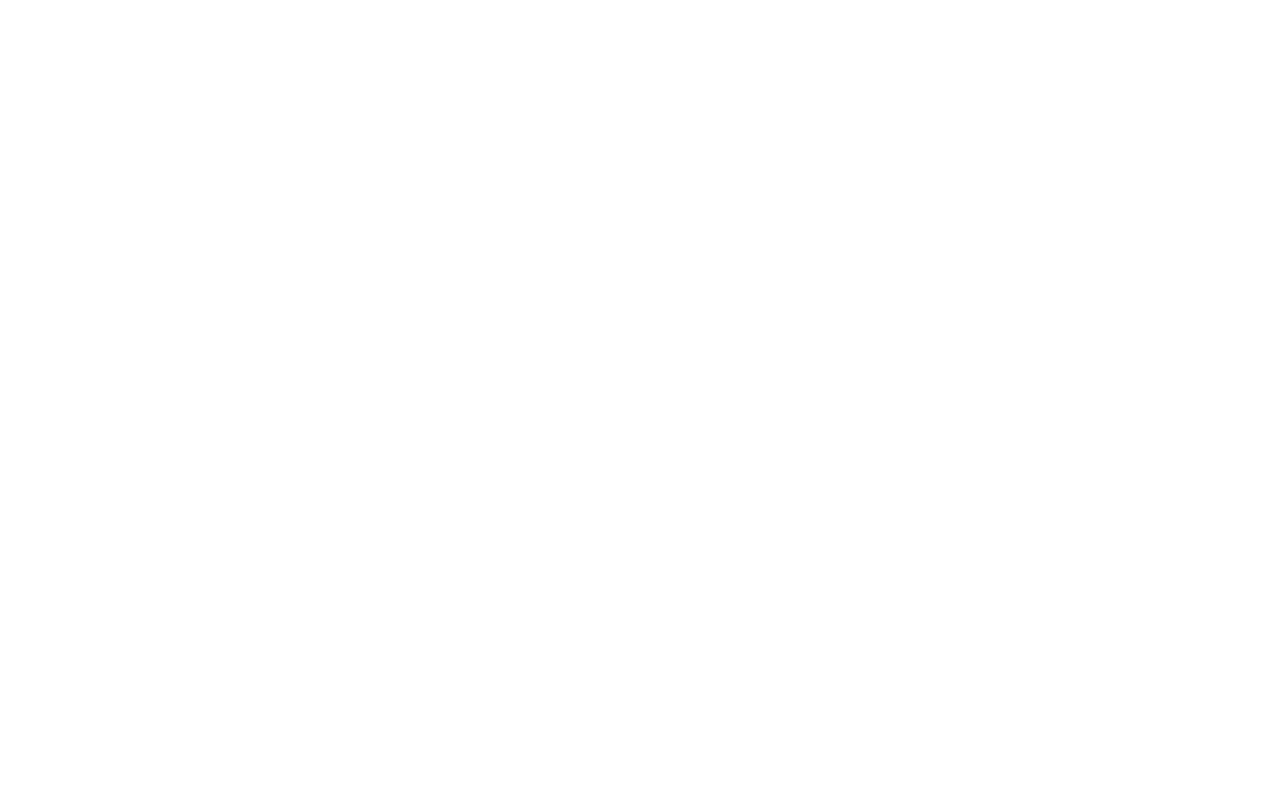
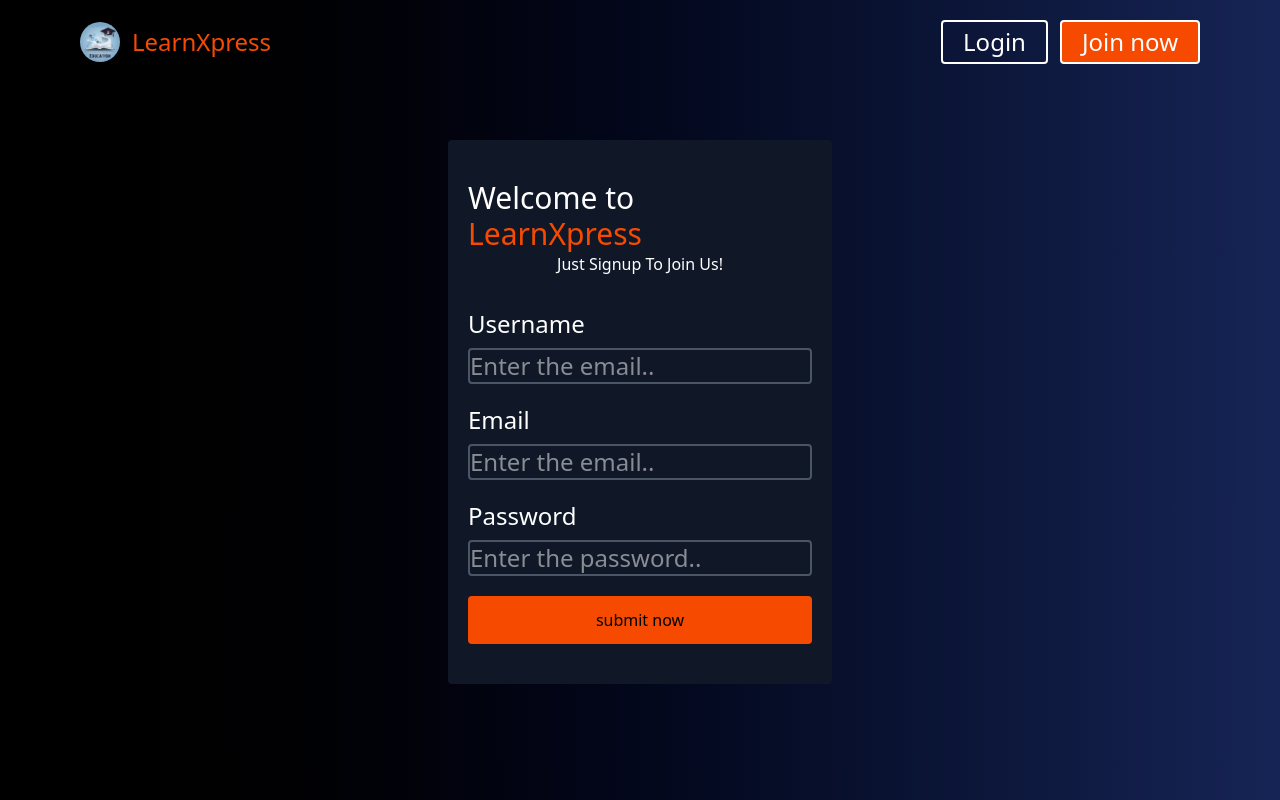
Before and after one commit to Neeraj-chauhan12/course-selling-website-frontend, a React (Vite) app: page /signup in a window 1280 px wide. Built offline with nearby package versions, Linux system fonts and the light colour scheme.

Commit message:
login signup

```diff
--- a/package.json
+++ b/package.json
@@ -11,10 +11,14 @@
   },
   "dependencies": {
     "@tailwindcss/vite": "^4.1.11",
+    "axios": "^1.11.0",
     "react": "^18.3.1",
     "react-dom": "^18.3.1",
+    "react-hook-form": "^7.61.1",
     "react-icons": "^5.5.0",
     "react-router-dom": "^7.7.1",
+    "react-slick": "^0.30.3",
+    "slick-carousel": "^1.8.1",
     "tailwindcss": "^4.1.11"
   },
   "devDependencies": {
--- a/src/components/Home.jsx
+++ b/src/components/Home.jsx
@@ -1,11 +1,78 @@
-import React from 'react'
+import React, { useEffect, useState } from 'react'
 import logo from '../../public/profile.jpg'
 import { FaFacebook } from "react-icons/fa";
 import { IoLogoInstagram } from "react-icons/io5";
 import { FaGithub } from "react-icons/fa";
 import { FaLinkedin } from "react-icons/fa";
+import axios, { Axios }  from 'axios'
+import Slider from "react-slick";
+ import "slick-carousel/slick/slick.css";
+ import "slick-carousel/slick/slick-theme.css";
+import { Link } from 'react-router-dom';
 
 const Home = () => {
+
+  const [courses,setCourses]=useState([])
+
+  useEffect(()=>{
+      const findCourses=async()=>{
+        try {
+           const response =await axios.get('http://localhost:3000/course/findCourse',
+            {
+              withCredentials:true
+            }
+           )
+        console.log(response.data.allCourse)
+        setCourses(response.data.allCourse)
+
+        } catch (error) {
+          console.log("error in findcourse",error)
+
+        }
+      }
+      findCourses()
+  },[]);
+
+
+  var settings = {
+    dots: true,
+    infinite: true,
+    speed: 500,
+    slidesToShow: 4,
+    slidesToScroll: 1,
+    initialSlide: 0,
+    autoplay:true,
+    responsive: [
+      {
+        breakpoint: 1024,
+        settings: {
+          slidesToShow: 3,
+          slidesToScroll: 2,
+          infinite: true,
+          dots: true
+        }
+      },
+      {
+        breakpoint: 600,
+        settings: {
+          slidesToShow: 2,
+          slidesToScroll: 2,
+          initialSlide: 2
+        }
+      },
+      {
+        breakpoint: 480,
+        settings: {
+          slidesToShow: 1,
+          slidesToScroll: 1
+        }
+      }
+    ]
+  };
+
+
+
+
   return (
     <>
    <div className='h-screen container bg-gradient-to-r from-black mx-auto  to-blue-950'>
@@ -17,8 +84,8 @@
           <h1 className='text-2xl text-orange-600'>LearnXpress</h1>
         </div>
         <div className='flex gap-3'>
-         <button className='text-2xl py-2 px-5 rounded-2xl border-2 border-white text-white'>login</button>
-         <button className='text-2xl py-2 px-5 rounded-2xl border-2 border-white text-white'>signup</button>
+         <Link to={'/login'} className='text-2xl py-1 px-5 rounded border-2 border-white text-white'>login</Link>
+         <Link to={'/signup'} className='text-2xl py-1 px-5 rounded  border-2 border-white text-white'>signup</Link>
         </div>
 
     </div>
@@ -28,8 +95,8 @@
         <h1 className='text-orange-600 my-3 text-5xl'>LearnExpress</h1>
         <h5 className='text-sm opacity-60 text-white'>Sharpen your skill with courses crafted by experts</h5>
         <div className='flex my-2 gap-5'>
-            <button className='px-5 py-1 text-2xl rounded bg-green-500'>Explore Course</button>
-            <button className='px-5 py-1 text-2xl rounded bg-white '>Courses Videos</button>
+            <button className='px-5 py-1 text-2xl text-white rounded bg-green-500 hover:bg-white hover:text-black'>Explore Course</button>
+            <button className='px-5 py-1 text-2xl rounded bg-white text-black hover:bg-green-500 hover:text-white '>Courses Videos</button>
         </div>
 
 
@@ -37,13 +104,36 @@
 
 
    {/* course view on the front page */}
-    <div>
+    <div className='px-20 py-10 ' >
+
+       <Slider {...settings}>
+
+          {
+            courses.map((course)=>(
+              <div className='relative flex-shrink-0 transition-transform duration-300 transform hover:scale-105' key={course._id}>
+                <div className='h-60 w-80 bg-gray-900 text-white  '>
+                  <img className='h-32 w-80 object-cover' src={course.image.url} alt="" />
+                  <div className='flex justify-center pt-3 gap-3 items-center flex-col'>
+                       <h1 className='text-3xl'>{course.title}</h1>
+                       <button className='bg-orange-600 hover:bg-green-500 py-2 px-4 rounded-full border-2 border-white'>Enroll now</button>
+
+                  </div>
+
+
+
+                </div>
+              </div>
+            ))
+          }
+
+
+       </Slider>
 
     </div>
 
     {/* footer of this page */}
 
-    <div className='flex justify-between py-5 px-20 items-center'>
+    <div className='flex justify-between py-4 px-20 items-center'>
         <div>
         <div className='flex gap-3 items-center'>
           <img src={logo} className='h-10 w-10 object-cover rounded-full' alt="" />
@@ -63,6 +153,7 @@
             <h1 className='text-2xl mb-4'>connects</h1>
             <h3 className='opacity-60'>github-Neeraj-chauhan12</h3>
             <h3 className='opacity-60'>leetcode-Neeraj-chauhan12</h3>
+            <h3 className='opacity-60'>LinkedIn-Neeraj-chauhan12</h3>
         </div>
 
 
@@ -70,6 +161,7 @@
             <h1 className='text-white text-2xl mb-4'>Copyrights @2025</h1>
             <h3 className='opacity-60'>Terms & Conditions</h3>
             <h3 className='opacity-60'>Privacy Policy  </h3>
+            <h3 className='opacity-60'>Refund & Cancellation</h3>
         </div>
 
 
--- a/src/components/Login.jsx
+++ b/src/components/Login.jsx
@@ -1,10 +1,89 @@
 import React from 'react'
+import logo from '../../public/profile.jpg'
+import { useForm } from 'react-hook-form';
+import { Link } from 'react-router-dom';
+
 
 const Login = () => {
+
+    const {
+    register,
+    formState: { errors },
+  } = useForm();
+
+ function handleSubmit(data){
+  console.log(data)
+
+  const userLogin={
+
+    email:data.email,
+    password:data.password
+
+  }
+ }
+
   return (
-    <div>
+    <>
 
-    </div>
+    <div className='h-screen w-screen bg-gradient-to-r from-black to-blue-950'>
+        <div className='flex justify-between py-5 px-20 items-center'>
+
+              <div className='flex gap-3 items-center'>
+                <img src={logo} className='h-10 w-10 object-cover rounded-full' alt="" />
+                <h1 className='text-2xl text-orange-600'>LearnXpress</h1>
+              </div>
+              <div className='flex gap-3'>
+               <Link to={'/signup'} className='text-2xl py-1 px-5 rounded border-2 border-white text-white'>Signup</Link>
+               <button className='text-2xl py-1 px-5 rounded bg-orange-600 border-2 border-white text-white'>Join now</button>
+              </div>
+
+          </div>
+
+           <div className='flex justify-center  items-center'>
+
+
+
+
+        <form
+        className='w-96 py-10 mt-14 rounded bg-gray-900 px-5 '
+        onSubmit={handleSubmit()}>
+
+           <div className='flex justify-center text-white mb-8 items-center flex-col'>
+                <h1 className='text-3xl '>Welcome to <span className='text-orange-600'>LearnXpress</span></h1>
+                <h3>Log in to access paid content!</h3>
+              </div>
+
+            <h1 className='text-white text-2xl mb-2'>Email</h1>
+            <input
+
+                className='w-full mb-5 text-2xl text-white border-2 border-gray-600 rounded '
+               placeholder='Enter the email..'
+               type="email"
+               {...register('email')}
+                />
+
+               <h1 className='text-2xl mb-2 text-white'>Password</h1>
+                <input
+
+                 className='w-full mb-5 text-2xl text-white border-2 border-gray-600 rounded '
+                placeholder='Enter the password..'
+                type='password'
+                {...register('password')}
+                />
+
+                <button className='bg-orange-600 rounded w-full py-3 flex justify-center items-center' >submit now</button>
+
+        </form>
+
+
+
+            </div>
+
+          </div>
+
+
+
+    </>
   )
 }
 
--- a/src/components/Signup.jsx
+++ b/src/components/Signup.jsx
@@ -1,10 +1,106 @@
 import React from 'react'
+import logo from '../../public/profile.jpg'
+import { useForm } from 'react-hook-form';
+import { Link } from 'react-router-dom';
+import axios from 'axios';
 
 const Signup = () => {
+
+  const {
+      register,
+      handleSubmit,
+      formState: { errors },
+    } = useForm();
+
+  async function onsubmit(data){
+    console.log(data)
+
+    const userData={
+      username:data.username,
+      email:data.email,
+      password:data.password
+    }
+
+     await
+     axios.post("http://localhost:3000/user/register",userData)
+     .then((response)=>{
+      if(response.data){
+        alert("signup successfully")
+      }
+     })
+  }
+
   return (
-    <div>
+     <>
 
-    </div>
+        <div className='h-screen w-screen bg-gradient-to-r from-black to-blue-950'>
+            <div className='flex justify-between py-5 px-20 items-center'>
+
+                  <div className='flex gap-3 items-center'>
+                    <img src={logo} className='h-10 w-10 object-cover rounded-full' alt="" />
+                    <h1 className='text-2xl text-orange-600'>LearnXpress</h1>
+                  </div>
+                  <div className='flex gap-3'>
+                   <Link to={'/login'} className='text-2xl py-1 px-5 rounded border-2 border-white text-white'>Login</Link>
+                   <button className='text-2xl py-1 px-5 rounded bg-orange-600 border-2 border-white text-white'>Join now</button>
+                  </div>
+
+              </div>
+
+               <div className='flex justify-center  items-center'>
+
+
+
+
+            <form
+            className='w-96 py-10 mt-14 rounded bg-gray-900 px-5 '
+            onSubmit={handleSubmit(onsubmit)}>
+
+               <div className='flex justify-center text-white mb-8 items-center flex-col'>
+                    <h1 className='text-3xl '>Welcome to <span className='text-orange-600'>LearnXpress</span></h1>
+                    <h3>Just Signup To Join Us!</h3>
+                  </div>
+
+                <h1 className='text-white text-2xl mb-2'>Username</h1>
+                <input
+
+                    className='w-full mb-5 text-2xl text-white border-2 border-gray-600 rounded '
+                   placeholder='Enter the email..'
+                   type="text"
+                   {...register('username')}
+                    />
+
+                <h1 className='text-white text-2xl mb-2'>Email</h1>
+                <input
+
+                    className='w-full mb-5 text-2xl text-white border-2 border-gray-600 rounded '
+                   placeholder='Enter the email..'
+                   type="email"
+                   {...register('email')}
+                    />
+
+                   <h1 className='text-2xl mb-2 text-white'>Password</h1>
+                    <input
+
+                     className='w-full mb-5 text-2xl text-white border-2 border-gray-600 rounded '
+                    placeholder='Enter the password..'
+                    type='password'
+                    {...register('password')}
+                    />
+
+                    <button className='bg-orange-600 rounded w-full py-3 flex justify-center items-center' >submit now</button>
+
+            </form>
+
+
+
+                </div>
+
+              </div>
+
+
+
+        </>
   )
 }
 
```
Also changed, not shown: 1 other file (tests, documents, lock files or other folders).
